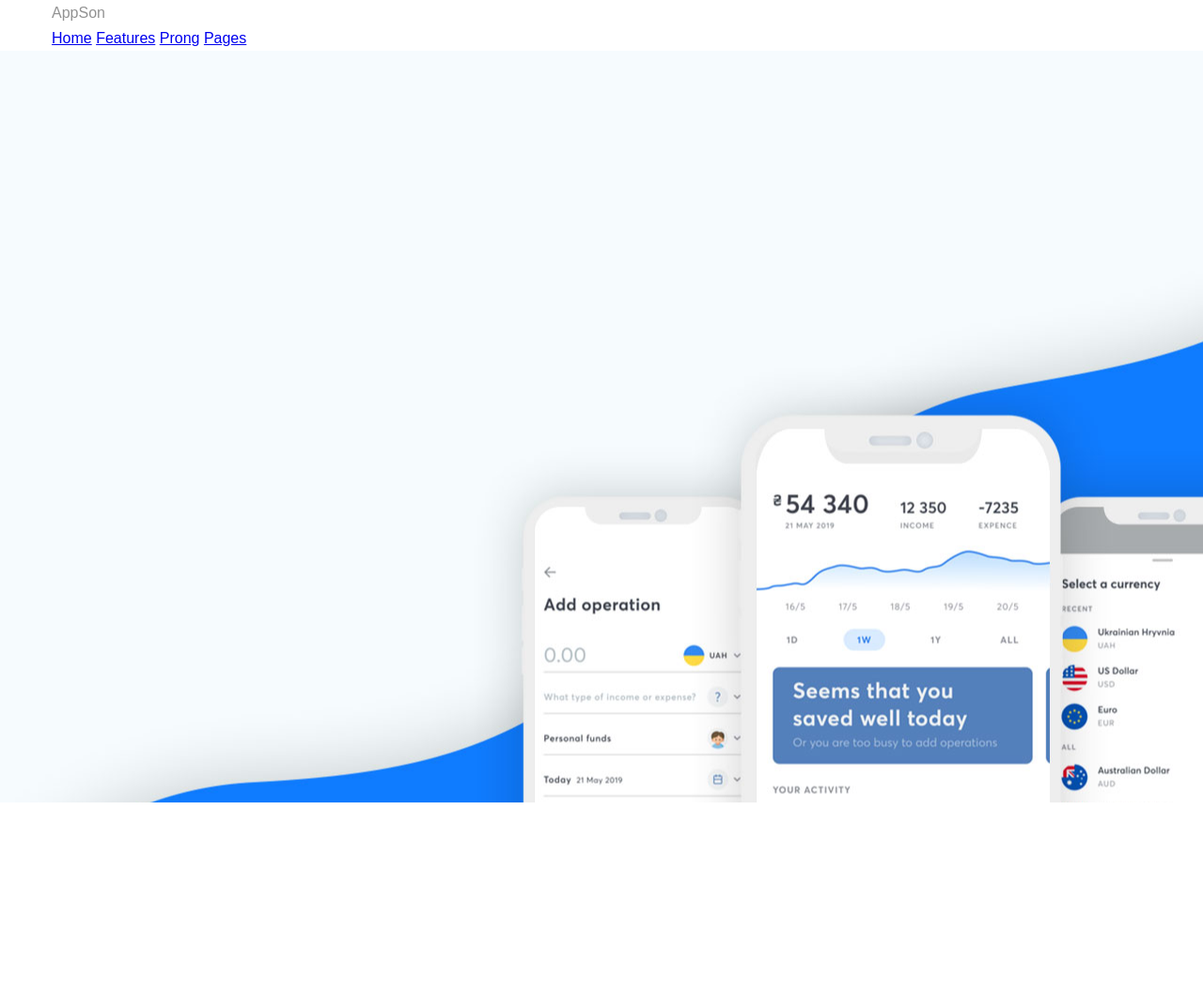
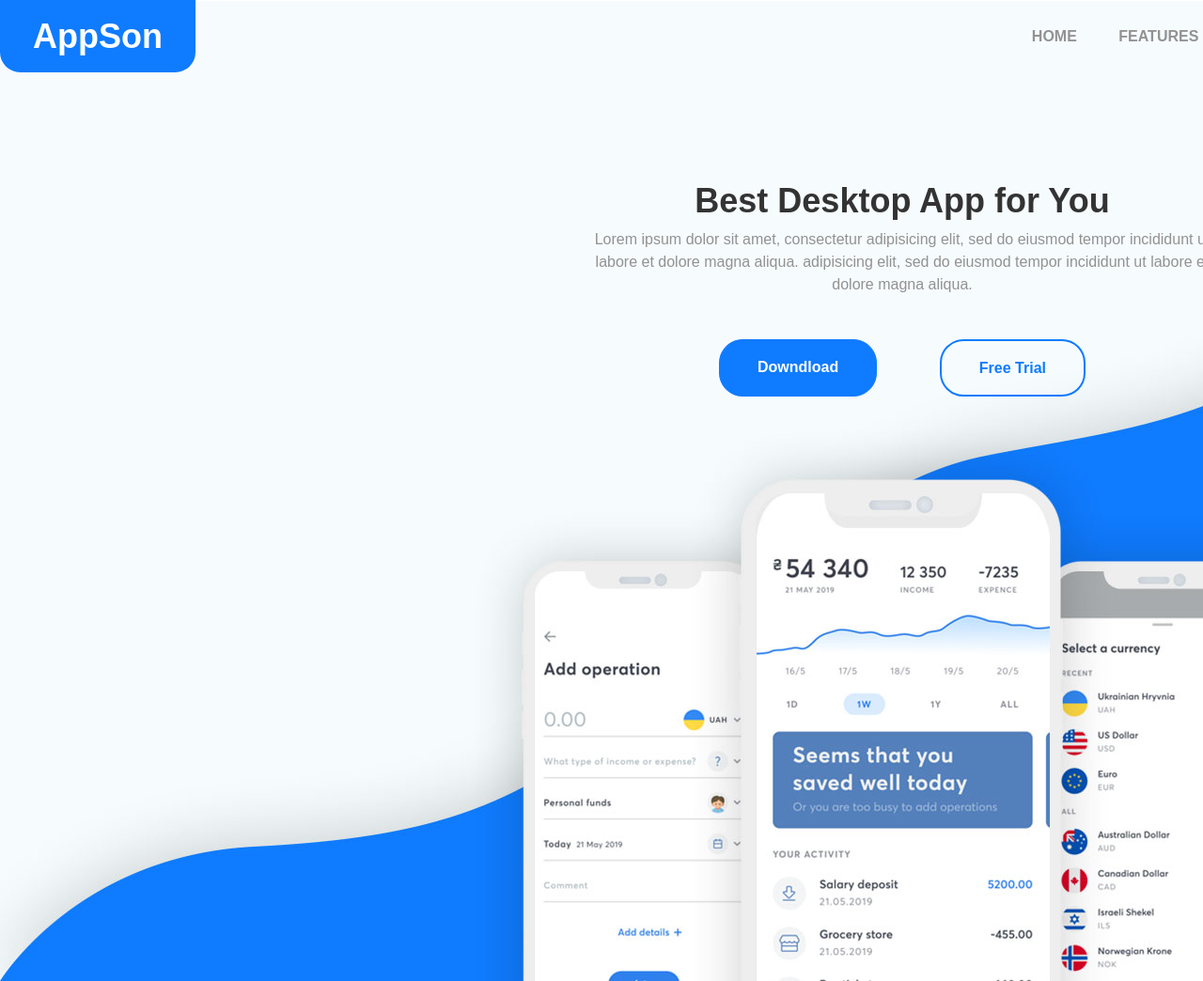
Before and after one commit to zenaZi/AppSon_Academy, a plain HTML site: page index.html in a window 1280 px wide. Shown: the top 1044 px of the page at 94% size. Before the commit the page ends 854 px from the top, so only its background shows below. Drawn offline with Linux system fonts and the light colour scheme.

Commit message:
сверстана начальная страница

```diff
--- a/css/css.css
+++ b/css/css.css
@@ -18,12 +18,76 @@ h1, h2, h3, h4, h5, h6 {
     margin: 0;
 }
 
+/* header */
+.header {
+    width: 1700px;
+    margin: 0 auto;
+    position: absolute;
+    top: 0;
+    left: 0;
+    right: 0;
+    z-index: 1000;
+}
+
+.header__container {
+    width: 100%;
+    margin: 0 auto;
+    position: relative;
+}
+
+.header__inner {
+    display: flex;
+    justify-content: space-between;
+    align-items: center;
+}
+
+.header__logo {
+    font-size: 36px;
+    font-weight: bold;
+    color: #feffff;
+    border-radius: 0 0 21.5px 21.5px;
+    background: #0f7bff;
+    padding: 25px 35px;
+}
+
+/* nav */
+.nav {
+    text-transform: uppercase;
+    font-weight: bold;
+}
+
+.nav__link {
+    display: inline-block;
+    vertical-align: top;
+    margin: 0 20px;
+
+    text-decoration: none;
+    color: #929292;
+
+    transition: color .2s linear;
+}
+
+.nav__link:hover {
+    color: #0f7bff;
+}
+
+.button {
+    text-transform: uppercase;
+    border: 1px solid #0063dd;
+    border-radius: 25px;
+    padding: 20px 50px;
+    background: #0063dd;
+    color: #fff;
+    font-weight: bold;
+    margin-left: 30px;
+}
+
+
 /* INTRO */
-
 .intro {
     width: 1920px;
-    height: 100vh;
-
+    height: 1045px;
+    padding-top: 200px;
     background: url("../img/intro.jpg") center no-repeat;
 }
 
@@ -35,8 +99,53 @@ h1, h2, h3, h4, h5, h6 {
     position: relative;
 }
 
+.intro__title {
+    font-size: 36px;
+    font-weight: bold;
+    color: #333333;
+    text-align: center;
+}
 
-h1 {
-    padding-top: 208px;
-    font-size: 36px;
+.intro_inner{
+
+    margin: 0 auto;
+    text-align: center;
 }
+
+.intro_parag {
+
+    line-height: 1.5;
+    font-weight: normal;
+}
+
+.intro__button {
+    width: 100%;
+    max-width: 390px;
+    margin: 0 auto;
+    display: flex;
+    justify-content: space-between;
+    padding-top: 30px;
+}
+
+.button__one {
+    display: inline-block;
+    vertical-align: center;
+    padding: 15px 40px;
+    border: 1px solid #0f7bff;
+    border-radius: 25px;
+    font-weight: bold;
+    color: #ffffff;
+    background: #0f7bff;
+
+}
+
+.button__two {
+    display: inline-block;
+    vertical-align: center;
+    padding: 15px 40px;
+    border: 2px solid #0f7bff;
+    border-radius: 25px;
+    font-weight: bold;
+    color: #0f7bff;
+
+}
--- a/index.html
+++ b/index.html
@@ -8,15 +8,17 @@
 <body>
 
 <header class="header">
-    <div class="container">
+    <div class="header__container">
         <div class="header__inner">
-            <div class="logo">AppSon</div>
-            <nav>
-                <a href="#">Home</a>
-                <a href="#">Features</a>
-                <a href="#">Prong</a>
-                <a href="#">Pages</a>
+            <div class="header__logo">AppSon</div>
+            <nav class="nav">
+                <a class="nav__link" href="#">Home</a>
+                <a class="nav__link" href="#">Features</a>
+                <a class="nav__link" href="#">Prong</a>
+                <a class="nav__link" href="#">Pages</a>
+                <a class="button">sign up</a>
             </nav>
+
         </div>
     </div>
 </header>
@@ -24,7 +26,19 @@
 
 <div class="intro">
     <div class="container">
+        <h1 class="intro__title">Best Desktop App for You</h1>
+        <div class="intro_inner">
+        <p class="intro_parag">Lorem ipsum dolor sit amet, consectetur adipisicing elit,
+            sed do eiusmod tempor incididunt ut<br> labore et dolore magna aliqua.
+            adipisicing elit, sed do eiusmod tempor incididunt ut labore
+            et<br> dolore magna aliqua.</p>
+            <div class="intro__button">
+                <a class="button__one">Downdload</a>
+                <a class="button__two">Free Trial</a>
+            </div>
 
+
+        </div>
     </div>
 </div>
 
```
Also changed, not shown: fonts/Quicksand-Bold.otf (added), fonts/Quicksand-BoldItalic.otf (added), fonts/Quicksand-Italic.otf (added), fonts/Quicksand-Light.otf (added), fonts/Quicksand-LightItalic.otf (added), fonts/Quicksand-Regular.otf (added).
